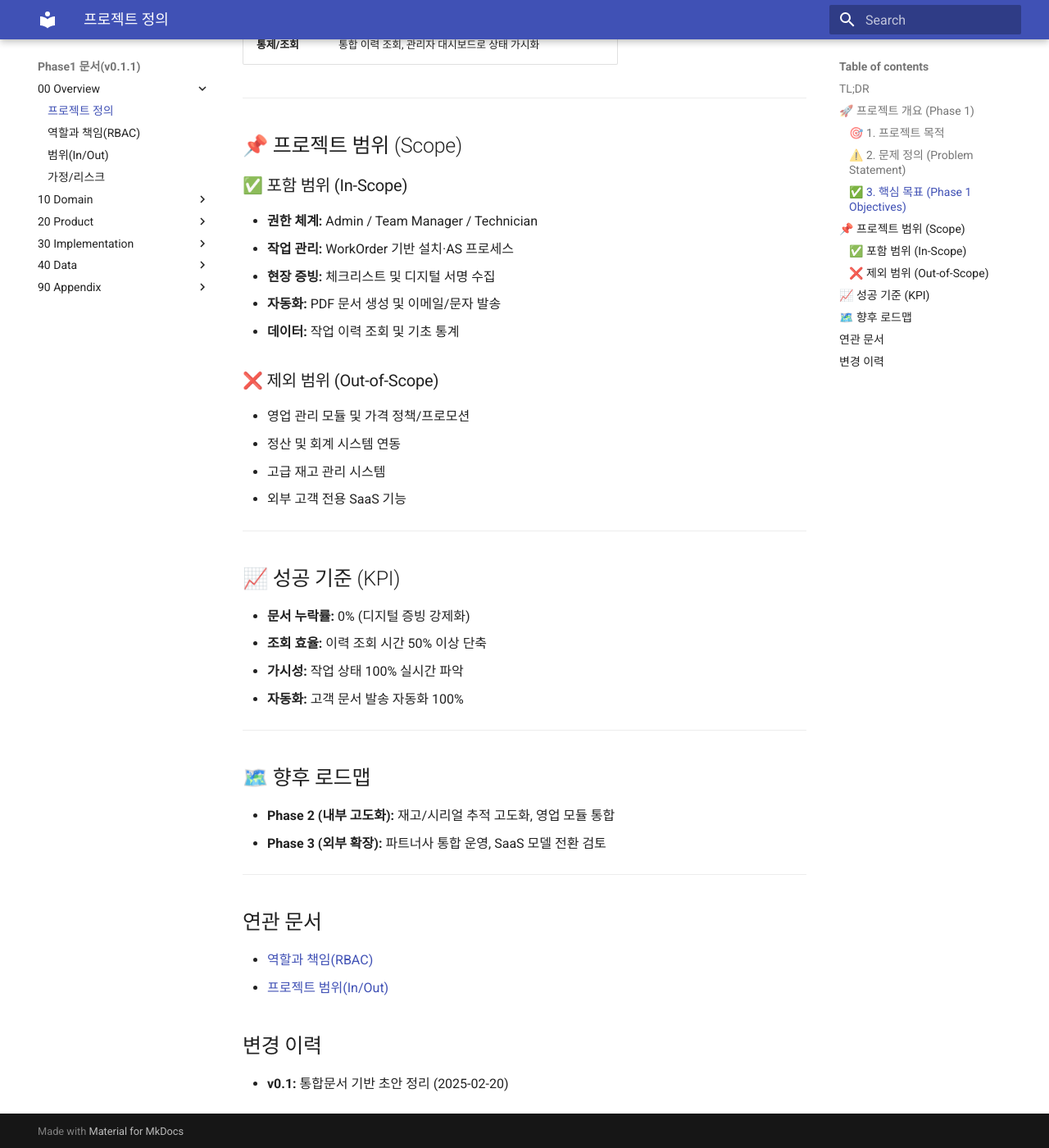
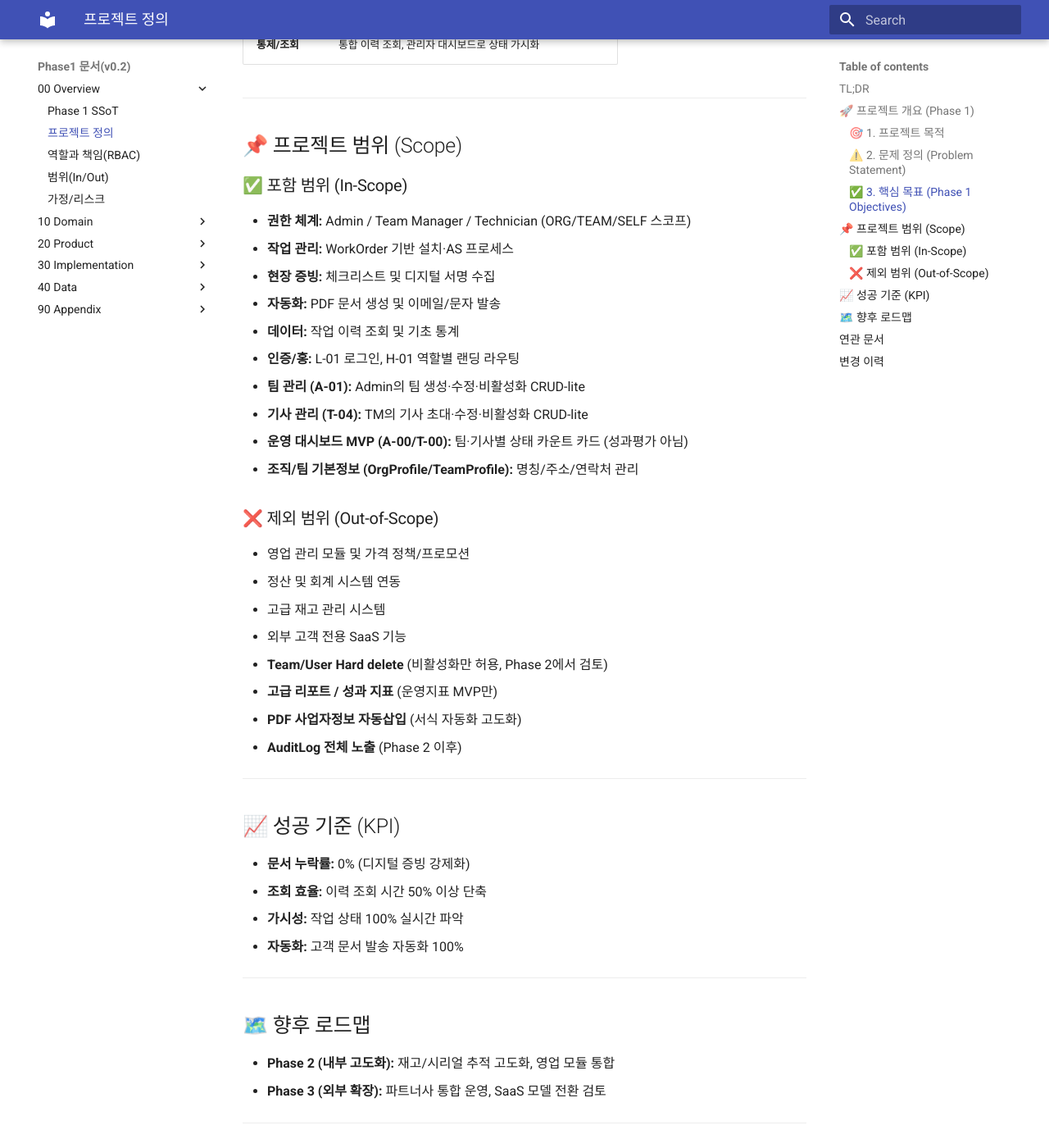
Before and after one commit to jjuune/fsm-docs, an MkDocs documentation site: the page built from docs/00-overview/01-project.md, in a window 1280 px wide and 1400 px high, scrolled down 916 px. Shown: the whole window at 82% size. Built offline with MkDocs 1.6.1 and Material for MkDocs 9.7.7, drawn with Linux system fonts in a browser that asks for light colours; some of the changed text lies outside the part shown.

Commit message:
Add Phase 1 SSoT and update navigation

```diff
--- a/docs/00-overview/01-project.md
+++ b/docs/00-overview/01-project.md
@@ -34,17 +34,26 @@
 ## 📌 프로젝트 범위 (Scope)
 
 ### ✅ 포함 범위 (In-Scope)
-- **권한 체계:** Admin / Team Manager / Technician
+- **권한 체계:** Admin / Team Manager / Technician (ORG/TEAM/SELF 스코프)
 - **작업 관리:** WorkOrder 기반 설치·AS 프로세스
 - **현장 증빙:** 체크리스트 및 디지털 서명 수집
 - **자동화:** PDF 문서 생성 및 이메일/문자 발송
 - **데이터:** 작업 이력 조회 및 기초 통계
+- **인증/홍:** L-01 로그인, H-01 역할별 랜딩 라우팅
+- **팀 관리 (A-01):** Admin의 팀 생성·수정·비활성화 CRUD-lite
+- **기사 관리 (T-04):** TM의 기사 초대·수정·비활성화 CRUD-lite
+- **운영 대시보드 MVP (A-00/T-00):** 팀·기사별 상태 카운트 카드 (성과평가 아님)
+- **조직/팀 기본정보 (OrgProfile/TeamProfile):** 명칭/주소/연락처 관리
 
 ### ❌ 제외 범위 (Out-of-Scope)
 - 영업 관리 모듈 및 가격 정책/프로모션
 - 정산 및 회계 시스템 연동
 - 고급 재고 관리 시스템
 - 외부 고객 전용 SaaS 기능
+- **Team/User Hard delete** (비활성화만 허용, Phase 2에서 검토)
+- **고급 리포트 / 성과 지표** (운영지표 MVP만)
+- **PDF 사업자정보 자동삽입** (서식 자동화 고도화)
+- **AuditLog 전체 노출** (Phase 2 이후)
 
 ---
 
@@ -63,8 +72,10 @@
 ---
 
 ## 연관 문서
+- [Phase 1 기능 명세서 (SSoT)](00-phase1-functional-spec.md)
 - [역할과 책임(RBAC)](02-roles.md)
-- [프로젝트 범위(In/Out)](03-scope.md)
+- [프로생트 범위(In/Out)](03-scope.md)
 
 ## 변경 이력
+- **v0.2:** In-Scope에 로그인/팀관리/기사관리/대시보드/OrgProfile 추가, Out-of-Scope에 Hard delete/고급리포트/AuditLog 추가, SSoT 링크 연결 (2026-02-23)
 - **v0.1:** 통합문서 기반 초안 정리 (2025-02-20)
--- a/mkdocs.yml
+++ b/mkdocs.yml
@@ -1,8 +1,9 @@
-site_name: Phase1 문서(v0.1.1)
+site_name: Phase1 문서(v0.2)
 theme:
   name: material
 nav:
 - 00 Overview:
+  - Phase 1 SSoT: 00-overview/00-phase1-functional-spec.md
   - 프로젝트 정의: 00-overview/01-project.md
   - 역할과 책임(RBAC): 00-overview/02-roles.md
   - 범위(In/Out): 00-overview/03-scope.md
@@ -10,17 +11,24 @@ nav:
 - 10 Domain:
   - WorkOrder FSM: 10-domain/01-workorder-fsm.md
   - 체크리스트/완료 정책: 10-domain/02-checklist-policy.md
+  - Org/Team 프로필: 10-domain/05-org-team-profile.md
 - 20 Product:
   - 권한 매트릭스(RBAC Matrix): 20-product/00-rbac.md
+  - 로그인/홈(랜딩): 20-product/00-auth-and-home.md
   - 화면 지도: 20-product/01-screen-map.md
   - Admin: 20-product/02-admin.md
+  - A-00 Admin 대시보드: 20-product/11-a00-admin-dashboard.md
+  - A-01 팀 관리: 20-product/10-a01-team-management.md
   - Team Manager: 20-product/03-team-manager.md
+  - T-00 팀 대시보드: 20-product/21-t00-team-dashboard.md
+  - T-04 기사 관리: 20-product/20-t04-technician-management.md
   - Technician: 20-product/04-technician.md
 - 30 Implementation:
   - M-02 통합 스펙: 30-implementation/01-m02-spec.md
   - M-02 컴포넌트/리스크: 30-implementation/02-m02-components-risk.md
-  - API: 30-implementation/03-api.md
+  - API(WorkOrder): 30-implementation/03-api.md
   - CRUD 매트릭스: 30-implementation/04-crud-matrix.md
+  - API 최소세트(Phase 1): 30-implementation/10-api-minimum-set-phase1.md
 - 40 Data:
   - ERD + Field Dictionary: 40-data/01-erd.md
 - 90 Appendix:
```
Also changed, not shown: README.md (+27 -10 lines), docs/00-overview/00-phase1-functional-spec.md (added, +165 -0 lines), docs/00-overview/03-scope.md (+12 -2 lines).
